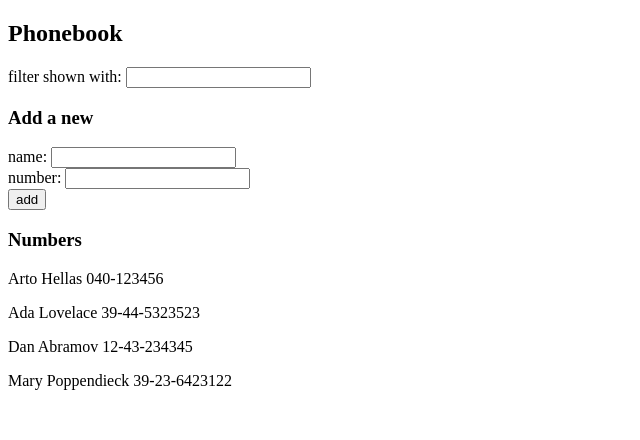
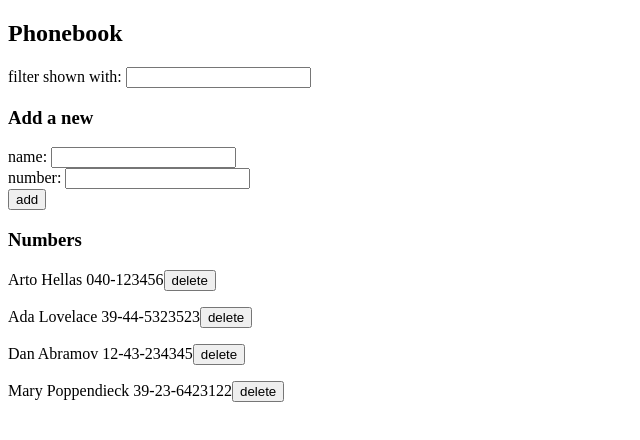
Before and after one commit to neptunejing/FS-2024, a React (Vite) app in the folder part2/phonebook/: page / in a window 1280 px wide. Shown: the top 440 px of the page, without its empty margins (0-640 px from the left). Built offline with nearby package versions, Linux system fonts and the light colour scheme; data requests are answered from the project's data file.

Commit message:
part2: exercise 2.14

```diff
--- a/part2/phonebook/src/App.jsx
+++ b/part2/phonebook/src/App.jsx
@@ -20,6 +20,17 @@ const App = () => {
 
 	const handleChangeFilter = (event) => {
 		setFilterString(event.target.value);
+	};
+
+	const handleDeletePerson = (deletePerson) => {
+		if (window.confirm(`Delete ${deletePerson.name}`)) {
+			personService.deleteById(deletePerson.id).then(() => {
+				const changedPersons = persons.filter(
+					(person) => person.id !== deletePerson.id
+				);
+				setPersons(changedPersons);
+			});
+		}
 	};
 
 	const addPerson = (event) => {
@@ -66,7 +77,11 @@ const App = () => {
 			/>
 
 			<h3>Numbers</h3>
-			<Persons persons={persons} filterString={filterString} />
+			<Persons
+				persons={persons}
+				filterString={filterString}
+				handleDeletePerson={handleDeletePerson}
+			/>
 		</div>
 	);
 };
--- a/part2/phonebook/src/components/Persons.jsx
+++ b/part2/phonebook/src/components/Persons.jsx
@@ -1,4 +1,4 @@
-const Persons = ({ persons, filterString }) => {
+const Persons = ({ persons, filterString, handleDeletePerson }) => {
 	return persons
 		.filter(({ name }) =>
 			name.toLocaleLowerCase().includes(filterString.toLocaleLowerCase())
@@ -6,6 +6,9 @@ const Persons = ({ persons, filterString }) => {
 		.map((person, idx) => (
 			<p key={idx}>
 				{person.name} {person.number}
+				<button onClick={() => handleDeletePerson(person)}>
+					delete
+				</button>
 			</p>
 		));
 };
--- a/part2/phonebook/src/services/persons.js
+++ b/part2/phonebook/src/services/persons.js
@@ -1,4 +1,5 @@
 import axios from 'axios';
+
 const baseUrl = 'http://localhost:3000/persons';
 
 const getAll = () => {
@@ -9,4 +10,8 @@ const create = (newObject) => {
 	return axios.post(baseUrl, newObject).then((response) => response.data);
 };
 
-export default { getAll, create };
+const deleteById = (id) => {
+	return axios.delete(`${baseUrl}/${id}`).then((response) => response.data);
+};
+
+export default { getAll, create, deleteById };
```
